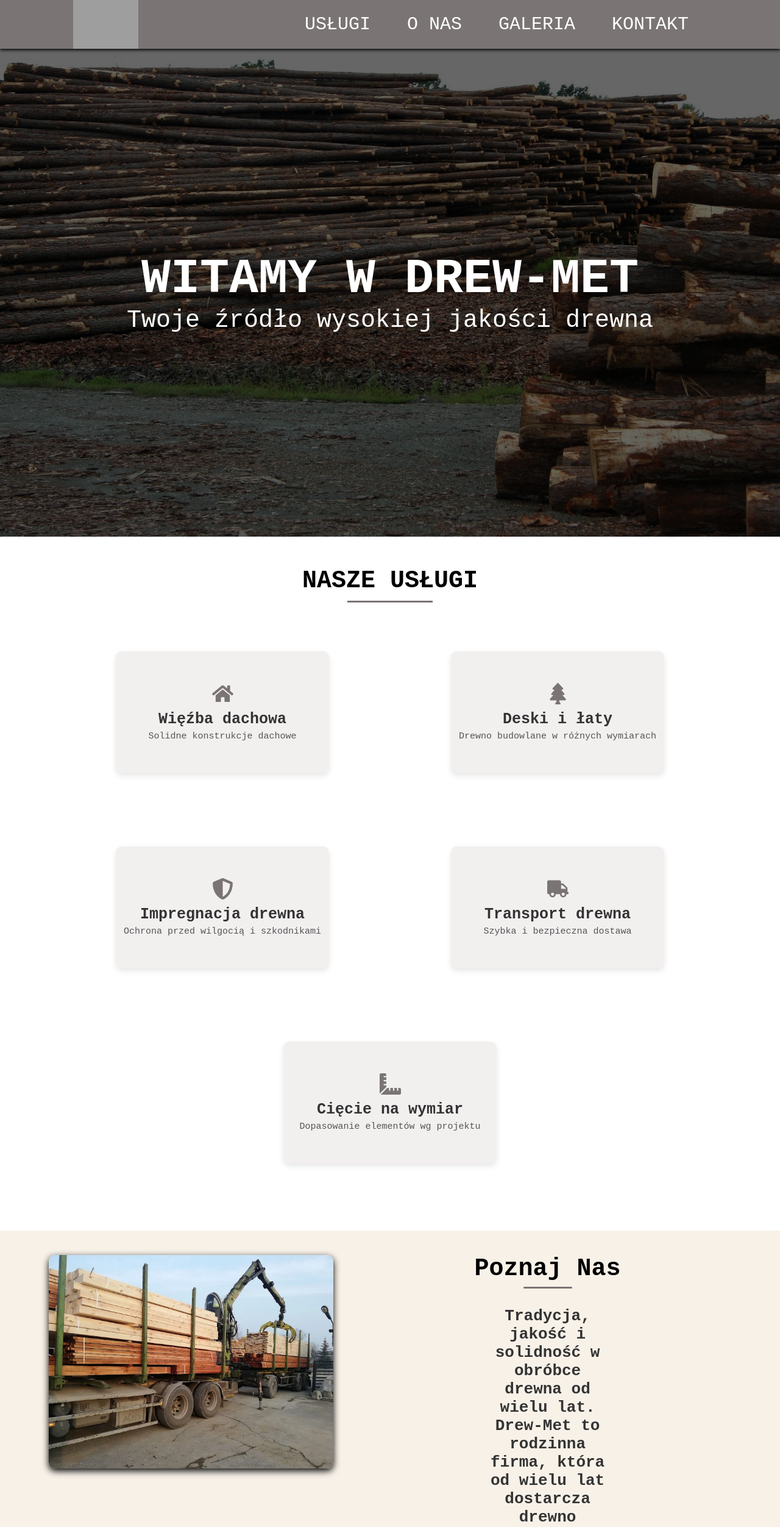
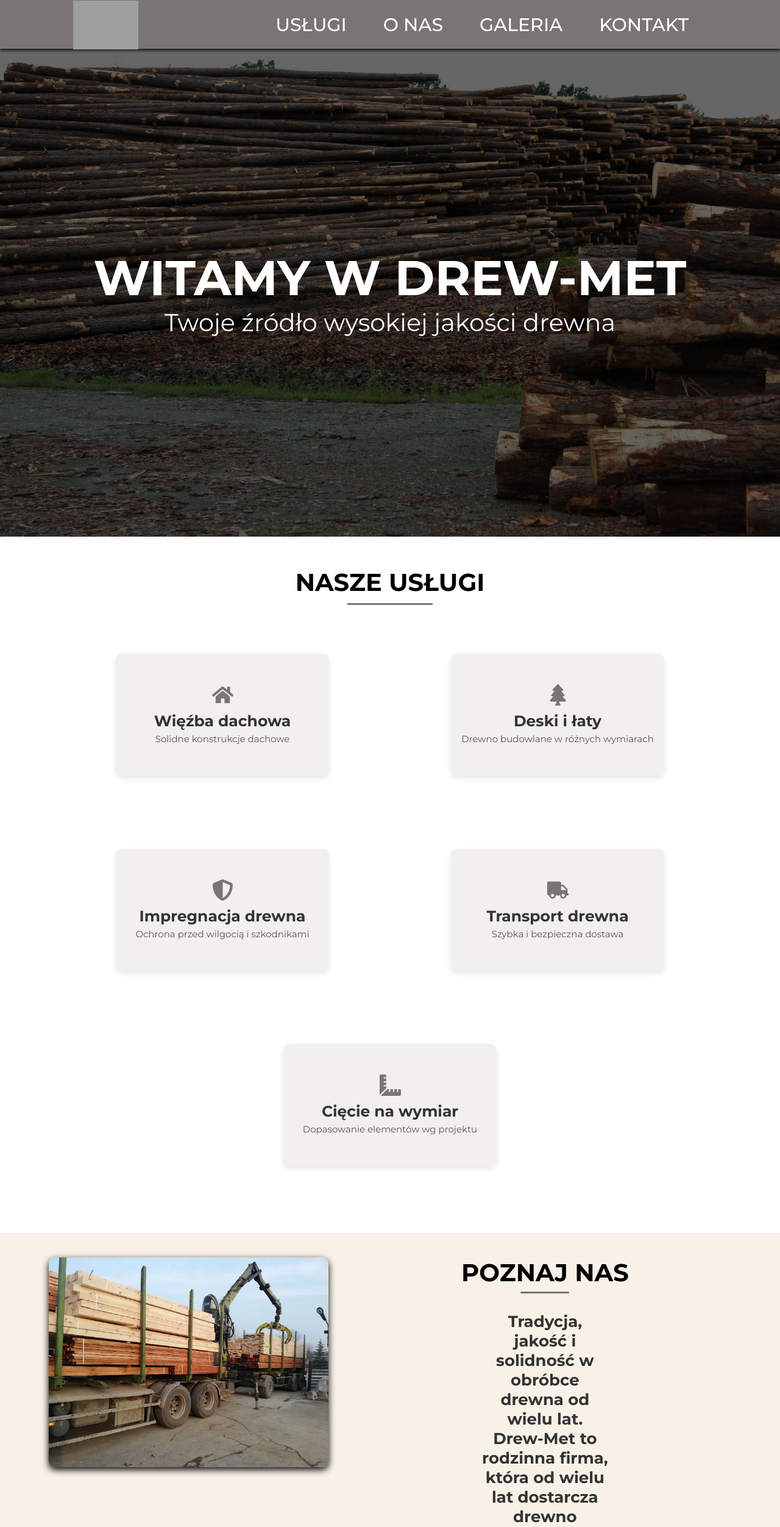
Before and after one commit to Kondziu00/drew-met, a React (Create React App) app: page / in a window 1280 px wide. Shown: the top 2504 px of the page at 61% size. Built offline with nearby package versions, Linux system fonts and the light colour scheme; grey boxes are pictures that could not be loaded.

Commit message:
Added font, some styles changes

```diff
--- a/public/index.html
+++ b/public/index.html
@@ -7,6 +7,10 @@
   <meta name="viewport" content="width=device-width, initial-scale=1" />
   <meta name="theme-color" content="#000000" />
   <meta name="description" content="Web site created using create-react-app" />
+  <link rel="preconnect" href="https://fonts.googleapis.com">
+<link rel="preconnect" href="https://fonts.gstatic.com" crossorigin>
+<link href="https://fonts.googleapis.com/css2?family=Montserrat:wght@300;400;500;600;700&display=swap" rel="stylesheet">
+
   <title>Drew-Met SKŁAD DREWNA</title>
 </head>
 
--- a/src/App.css
+++ b/src/App.css
@@ -13,7 +13,7 @@
 
 body {
 	background-color: var(--dark-grey);
-	font-family: 'Inconsolata', monospace;
+	font-family: 'Montserrat', sans-serif;
 	font-size: 1.6rem;
 }
 
--- a/src/components/MainPage/AboutUs.css
+++ b/src/components/MainPage/AboutUs.css
@@ -1,35 +1,3 @@
-/* .AboutUs{
-    background-color: red;
-}
-
-.upper-about{
-    position: relative;
-    display: flex;
-    flex-direction: row;
-    justify-content: space-between;
-}
-
-.about{
-    margin: 10rem;
-    margin-top: 5rem;
-    border-radius: 10px;
-}
-
-.aboutustitle{
-    position: absolute;
-    right: 25%;
-    margin-top: 5rem;
-    font-size: 4rem;
-    font-weight: 700;
-}
-
-.aboutusinfo{
-    position: absolute;
-    right: 20%;
-    margin-top: 12rem;
-    font-size: 2.6rem;
-} */
-
 .AboutUs {
 	width: 100%;
 	padding: 8rem;
@@ -58,6 +26,7 @@
 	text-align: center;
 	font-size: 4rem;
 	font-weight: 700;
+	text-transform: uppercase;
 }
 
 .aboutustitle:after {
--- a/src/components/MainPage/AboutUs.js
+++ b/src/components/MainPage/AboutUs.js
@@ -9,7 +9,7 @@
 					<img src={about} alt='Zdjęcie dostawy drewna' className='about' />
 				</div>
 				<div className='aboutusinfo'>
-					<h2 className='aboutustitle'>Poznaj Nas</h2>
+					<h2 className='aboutustitle'>poznaj Nas</h2>
 					<h3 className='aboutustext'>
 						<p>
 							<span>
--- a/src/components/MainPage/Contact.js
+++ b/src/components/MainPage/Contact.js
@@ -11,7 +11,7 @@
 						<p className='phone-info'>
 							Zadzwoń Marcin Guzik
 							<br />
-							123 123 123
+							604 623 217
 						</p>
 					</div>
 					<div className='address'>
--- a/src/components/MainPage/FullGallery.js
+++ b/src/components/MainPage/FullGallery.js
@@ -20,8 +20,6 @@
 	return (
 		<section className='full-gallery'>
 			<h1 className='full-gallery__title'>
-				<span className='first-letter'>p</span>ełna{' '}
-				<span className='first-letter'>g</span>aleria!{' '}
 				<span className='first-letter'>s</span>prawdź więcej naszych realizacji!
 			</h1>
 
--- a/src/components/MainPage/Gallery.css
+++ b/src/components/MainPage/Gallery.css
@@ -167,19 +167,6 @@
 .slide-left {
 	animation-name: slideFromLeft;
 }
-/* .gallery__more-button {
-	display: flex;
-	justify-content: center;
-	align-items: center;
-	margin: 2rem auto;
-	width: fit-content;
-	padding: 0.5rem 1rem;
-	background-color: #333;
-	color: #fff;
-	text-decoration: none;
-	border-radius: 4px;
-	transition: background-color 0.3s;
-} */
 
 .gallery__more-button {
 	display: flex;
@@ -190,7 +177,7 @@
 	width: fit-content;
 
 	padding: 1.8rem 3rem;
-	font-size: 1.2rem;
+	font-size: 1.5rem;
 	font-weight: 600;
 	letter-spacing: 0.5px;
 
```
